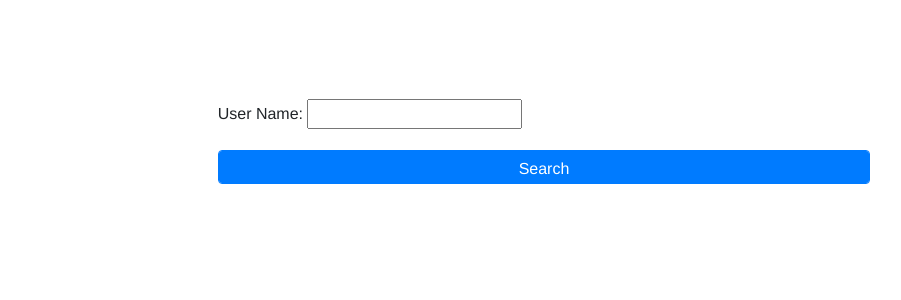
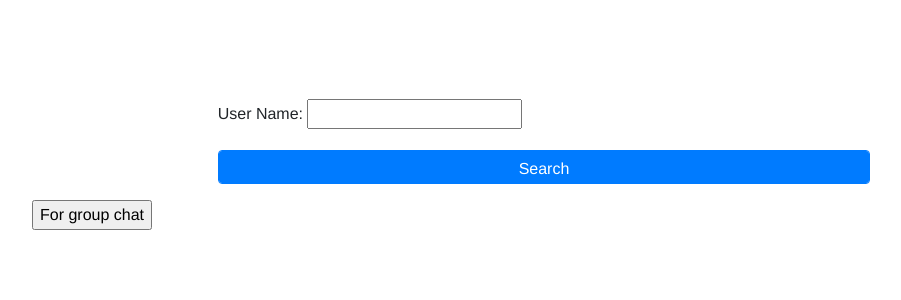
Before and after one commit to udit5656/Chatting-App, a Django app: page /chatapp/ in a window 1280 px wide. Shown: the part 181-481 px from the top of the page, without its empty margins (96-997 px from the left). Run offline with Django 3.2, Linux system fonts and the light colour scheme; some libraries are stand-ins or nearby versions.

Commit message:
Added Group chat feature

```diff
--- a/chatapp/forms.py
+++ b/chatapp/forms.py
@@ -9,3 +9,7 @@ class UserSearchForm(forms.Form):
 
 class MessageForm(forms.Form):
     message_text = forms.CharField(label="Enter message", max_length=50)
+
+
+class GroupSearchForm(forms.Form):
+    groupname = forms.CharField(label="Group Name", max_length=50)
--- a/chatapp/models.py
+++ b/chatapp/models.py
@@ -29,3 +29,8 @@ class GroupMessage(models.Model):
     send_time = models.DateTimeField(default=datetime.now)
     sender = models.ForeignKey(User, related_name='sender', on_delete=models.CASCADE)
     group = models.ForeignKey(Group, related_name='related_group', on_delete=models.CASCADE)
+
+    @classmethod
+    def create(cls,message_text,sender,group):
+        message=cls(message_text=message_text,sender=sender,group=group)
+        return message
--- a/chatapp/templates/chatapp/home.html
+++ b/chatapp/templates/chatapp/home.html
@@ -21,5 +21,10 @@
         </div>
         <div class="col-sm"></div>
     </div>
+    <div class="row">
+        <form method="get" action="{%url 'chatapp:group_page'%}">
+            <input type="submit" value="For group chat">
+        </form>
+    </div>
 </div>
 {%endblock content%}
--- a/chatapp/urls.py
+++ b/chatapp/urls.py
@@ -3,7 +3,9 @@ from . import views
 
 app_name = 'chatapp'
 urlpatterns = [
-    path('', views.home, name='home'),
-    #path('chat/<int:sender_id>/<int:reciever_id>/', views.confirmpage, name='confirmpage'),
+    path('', views.HomeView.as_view(), name='home'),
+    # path('chat/<int:sender_id>/<int:reciever_id>/', views.confirmpage, name='confirmpage'),
     path('chat/<int:sender_id>/<int:reciever_id>/messages', views.chatpage, name='chatpage'),
+    path('chat/grouppage/', views.group_page, name='group_page'),
+    path('chat/grouppage/<str:group_name>/<int:sender_id>/', views.group_chat, name='group_chat')
 ]
--- a/chatapp/views.py
+++ b/chatapp/views.py
@@ -4,16 +4,17 @@ from django.db.models import Q
 from django.http import HttpResponse, HttpResponseRedirect
 from django.shortcuts import render
 from django.urls import reverse
+from django.views import View
 
-from .models import Message
+from .models import Message, Group, GroupMessage
 
-from .forms import UserSearchForm, MessageForm
+from .forms import UserSearchForm, MessageForm, GroupSearchForm
 
 
 # Create your views here.
 
-def home(request):
-    if request.method == 'POST':
+class HomeView(View):
+    def post(self, request):
         form = UserSearchForm(request.POST)
         if form.is_valid():
             try:
@@ -23,9 +24,10 @@ def home(request):
             except User.DoesNotExist:
                 form.add_error('username', ValidationError("User Doesn't Exist"))
         return render(request, 'chatapp/home.html', {'form': form})
-    else:
+
+    def get(self, request):
         form = UserSearchForm()
-    return render(request, 'chatapp/home.html', {'form': form})
+        return render(request, 'chatapp/home.html', {'form': form})
 
 
 def chatpage(request, sender_id, reciever_id):
@@ -43,3 +45,33 @@ def chatpage(request, sender_id, reciever_id):
     form = MessageForm()
     context = {'sender': sender, 'reciever': reciever, 'messages': messages, 'form': form}
     return render(request, 'chatapp/chatpage.html', context)
+
+
+def group_page(request):
+    if request.method == 'POST':
+        form = GroupSearchForm(request.POST)
+        if form.is_valid():
+            try:
+                group_name = Group.objects.get(group_name=form.cleaned_data['groupname']).group_name
+                context = {'group_name': group_name, 'sender_id': request.user.id}
+                return HttpResponseRedirect(reverse('chatapp:group_chat', kwargs=context))
+            except Group.DoesNotExist:
+                form.add_error('groupname', ValidationError("Group doesn't exist"))
+        return render(request, 'chatapp/group_page.html', {'form': form})
+    form = GroupSearchForm()
+    return render(request, 'chatapp/group_page.html', {'form': form})
+
+
+def group_chat(request, group_name, sender_id):
+    group = Group.objects.get(group_name=group_name)
+    sender = User.objects.get(pk=sender_id)
+    if request.method == 'POST':
+        form = MessageForm(request.POST)
+        if form.is_valid():
+            message_txt = form.cleaned_data['message_text']
+            message = GroupMessage.create(message_text=message_txt, sender=sender, group=group)
+            message.save()
+    form = MessageForm()
+    group_messages = GroupMessage.objects.all().filter(group=group).order_by('send_time')
+    context = {'group_name': group_name, 'sender_id': sender_id, 'messages': group_messages, 'form': form}
+    return render(request, 'chatapp/group_chat.html', context)
```
Also changed, not shown: chatapp/templates/chatapp/group_chat.html (added, +24 -0 lines), chatapp/templates/chatapp/group_page.html (added, +9 -0 lines), db.sqlite3.
